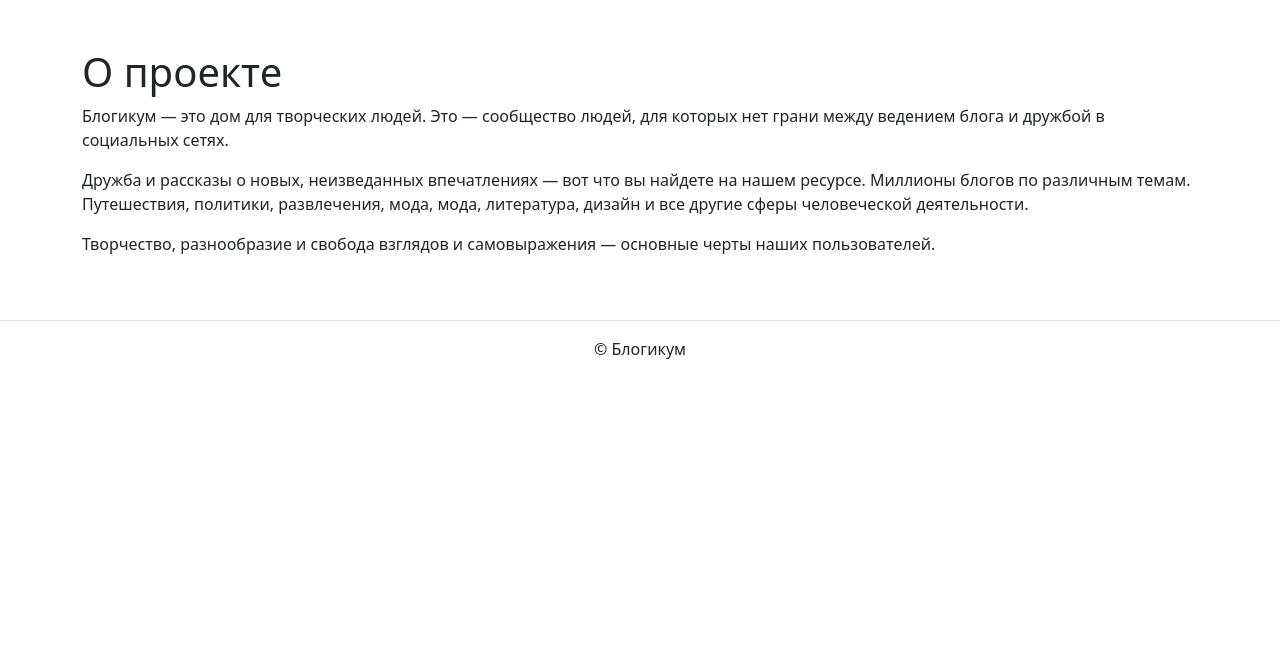
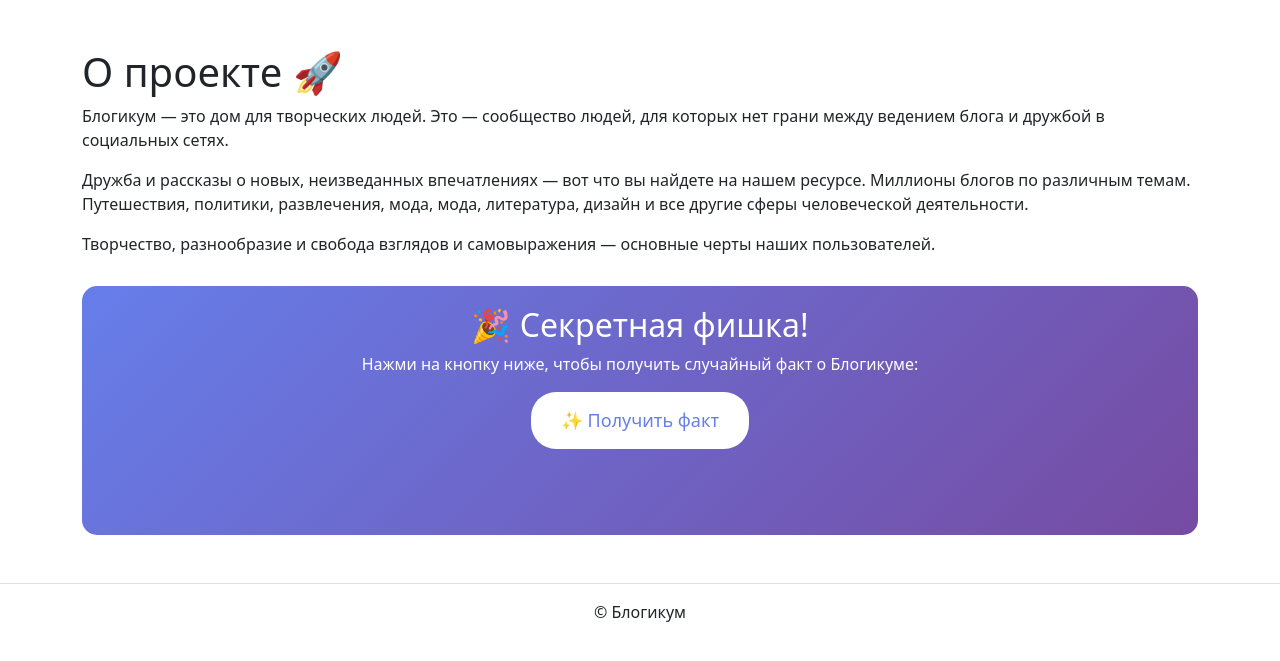
Before and after one commit to ANUTKA123/django_sprint3, a Django app: page /pages/about/ in a window 1280 px wide. Shown: the part 56-717 px from the top of the page. Run offline with Django 3.2, Linux system fonts and the light colour scheme; parts of the project's set-up code (start-up, migrations or seed data) failed here and were passed over; some libraries are stand-ins or nearby versions.

Commit message:
Add fun interactive feature to about page with animated secret fact button
- Updated .gitignore with comprehensive file patterns including compressed archives and coverage reports
- Enhanced about.html template with animated gradient box containing interactive button that displays random fun facts about Blogicum with smooth fade transitions
- Added JavaScript array of humorous facts about the platform with click handler for dynamic content display

```diff
--- a/blogicum/templates/pages/about.html
+++ b/blogicum/templates/pages/about.html
@@ -3,7 +3,7 @@
   О проекте
 {% endblock %}
 {% block content %}
-  <h1>О проекте</h1>
+  <h1>О проекте 🚀</h1>
   <p>
     Блогикум — это дом для творческих людей. Это — сообщество людей, для которых
     нет грани между ведением блога и дружбой в социальных сетях.
@@ -18,4 +18,36 @@
     Творчество, разнообразие и свобода взглядов и самовыражения —
     основные черты наших пользователей.
   </p>
+
+  <div style="margin-top: 30px; padding: 20px; background: linear-gradient(135deg, #667eea 0%, #764ba2 100%); border-radius: 15px; color: white; text-align: center;">
+    <h2>🎉 Секретная фишка!</h2>
+    <p>Нажми на кнопку ниже, чтобы получить случайный факт о Блогикуме:</p>
+    <button id="funFactBtn" style="padding: 15px 30px; font-size: 18px; background: #fff; color: #667eea; border: none; border-radius: 25px; cursor: pointer; transition: transform 0.2s;" onmouseover="this.style.transform='scale(1.1)'" onmouseout="this.style.transform='scale(1)'">
+      ✨ Получить факт
+    </button>
+    <p id="factDisplay" style="margin-top: 20px; font-size: 20px; font-weight: bold; min-height: 30px;"></p>
+  </div>
+
+  <script>
+    const facts = [
+      "🦄 Блогикум был создан в далеком 2024 году энтузиастами!",
+      "🌟 Наши пользователи пишут быстрее, чем печатают на клавиатуре!",
+      "🎨 Самый популярный цвет в Блогикуме — цвет творчества!",
+      "☕ Разработчики Блогикума выпивают 1000 чашек кофе в день!",
+      "🚀 Блогикум планирует захватить... шутка, мы просто делаем мир лучше!",
+      "📚 В Блогикуме можно найти больше историй, чем в библиотеке Конгресса!",
+      "🎭 У нас есть пользователи, которые ведут блоги о том, как они ведут блоги!"
+    ];
+
+    document.getElementById('funFactBtn').addEventListener('click', function() {
+      const randomIndex = Math.floor(Math.random() * facts.length);
+      const factDisplay = document.getElementById('factDisplay');
+      factDisplay.style.opacity = 0;
+      setTimeout(() => {
+        factDisplay.textContent = facts[randomIndex];
+        factDisplay.style.opacity = 1;
+      }, 200);
+      factDisplay.style.transition = 'opacity 0.2s';
+    });
+  </script>
 {% endblock %}
```
Also changed, not shown: 1 other file.
